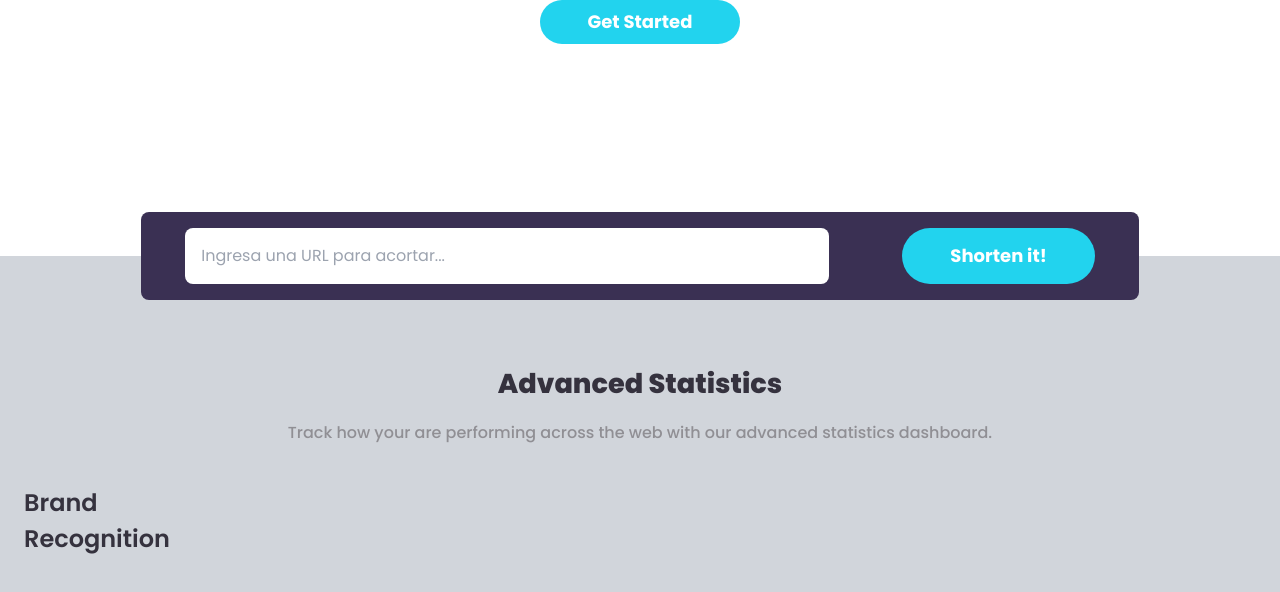
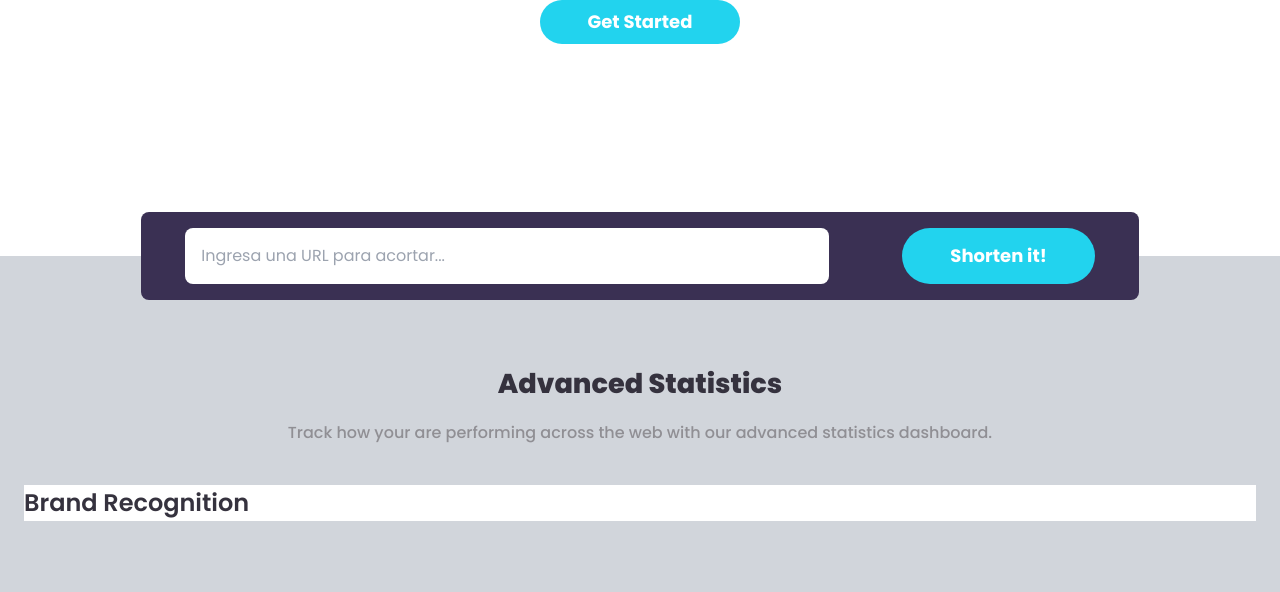
Before and after one commit to ZairBello/URL-Short, a React (Vite) app: page / in a window 1280 px wide. Shown: the part 572-1164 px from the top of the page. Built offline with nearby package versions, Linux system fonts and the light colour scheme.

Commit message:
Update json and the component Advancestatistic

```diff
--- a/package.json
+++ b/package.json
@@ -12,7 +12,7 @@
     "deploy": "gh-pages -d dist"
   },
   "dependencies": {
-    "motion": "^11.18.0",
+    "motion": "^11.18.2",
     "react": "^18.3.1",
     "react-dom": "^18.3.1"
   },
--- a/src/components/advancestatistic/index.jsx
+++ b/src/components/advancestatistic/index.jsx
@@ -14,15 +14,15 @@ const AdvanceStatistic = () => {
         </p>
       </div>
       {/* LINE OF THE TIME */}
-      <div className="mt-10 ">
+      <div className="mt-10">
         {/* CHART 1 BRAND RECOGNITION */}
-        <div className="bg-white w-0 ">
+        <div className="bg-white w-full ">
             {/* DIV-IMAGE */}
             <div className="">
             </div>
             {/* DIV-TITLE */}
-            <div className="">
-                <h2 className="text-[1.5em] font-semibold text-center text-[#35323e]">
+            <div className="w-full">
+                <h2 className="text-[1.5em] font-semibold text-[#35323e]">
                     Brand Recognition
                 </h2>
             </div>
```
Also changed, not shown: 1 other file (tests, documents, lock files or other folders).
